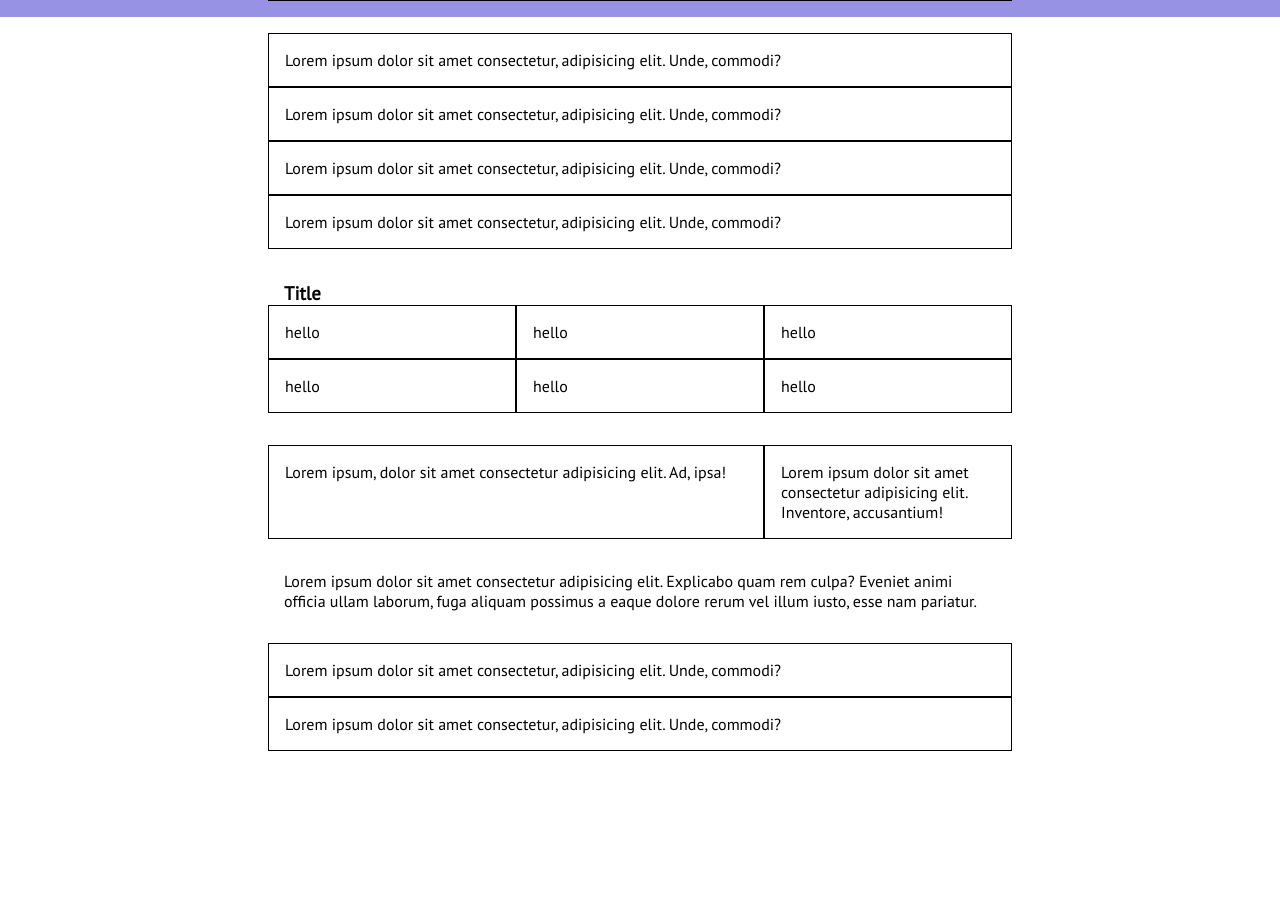
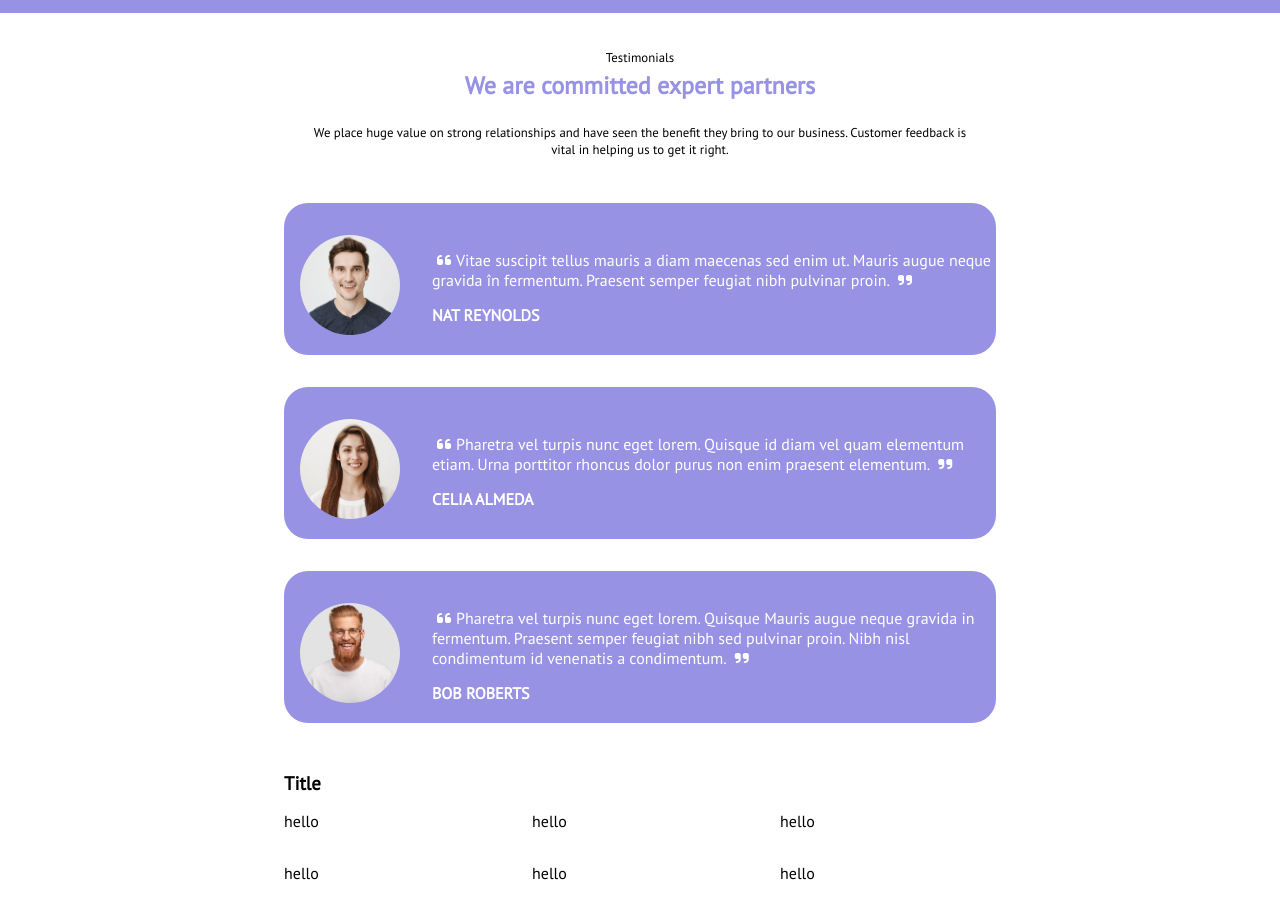
Before and after one commit to StefanRaluca/htmlcss-responsive-layout, a plain HTML site: page index.html in a window 1280 px wide. Shown: the part 1182-2084 px from the top of the page. Before the commit the page ends 1949 px from the top, so only its background shows below. Drawn offline with Linux system fonts and the light colour scheme.

Commit message:
add section partners design

```diff
--- a/assets/style.css
+++ b/assets/style.css
@@ -78,7 +78,7 @@ body {
 
 [class*="col-"] {
     padding: 1rem;
-    border: 1px solid black;
+    /* border: 1px solid black; */
 }
 
 
@@ -104,7 +104,7 @@ body {
     width: calc((100% / 12) * 4);
 }
 
-/* style of cards first section */
+/* style of cards first section  demo*/
 
 .card {
     background-color: var(--responsive--secondary);
@@ -185,9 +185,16 @@ body {
     color: rgb(143 133 133);
 }
 
+
+/* start style of container planning */
+
+
 #planning {
     background-color: var(--responsive--primary);
 }
+
+/* start style cards planning */
+
 
 .card_planning img {
     width: 80%;
@@ -237,6 +244,55 @@ body {
 .card_planning_bottom p {
     font-style: italic;
 }
+
+/* start style container expert partners */
+.partners {
+    gap: 2rem;
+    align-items: center;
+    color: var(--responsive--light);
+    background-color: var(--responsive--primary);
+}
+
+.top_partners {
+    text-align: center;
+}
+
+.top_partners h2 {
+    color: var(--responsive--primary);
+    margin-bottom: 10px;
+    margin-top: 5px;
+}
+
+.top_partners span,
+.top_partners p {
+    padding: 0.8rem;
+    font-size: 0.8rem;
+}
+
+
+/* start cards expert partners */
+.card_left img {
+    width: 100px;
+    border-radius: 50%;
+    height: 100px;
+    object-fit: cover;
+}
+
+.card_right span {
+    font-weight: 600;
+}
+
+.card_right p {
+    margin-bottom: 15px;
+}
+
+.card_right i {
+    margin-right: 5px;
+    margin-left: 5px;
+}
+
+
+
 
 
 /* mobile first  */
--- a/index.html
+++ b/index.html
@@ -194,15 +194,82 @@
         <!-- section partners with 4 cards (containers) -->
         <section id="expert_partners">
             <div class="container">
+                <div class="col-12">
+                    <div class="top_partners">
+                        <span>Testimonials</span>
+                        <h2>We are committed expert partners</h2>
+                        <p>We place huge value on strong relationships and have seen the benefit they bring to our
+                            business.
+                            Customer feedback is vital in helping us to get it right.</p>
+                    </div>
+                </div>
+
+
                 <div class="row">
 
-                    <div class="col-12">Lorem ipsum dolor sit amet consectetur, adipisicing elit. Unde, commodi?</div>
+                    <div class="col-12">
 
-                    <div class="col-12">Lorem ipsum dolor sit amet consectetur, adipisicing elit. Unde, commodi?</div>
+                        <div class="card partners">
+                            <div class="card_left">
+                                <img src="./assets/img/testimonial1.jpg" alt="">
 
-                    <div class="col-12">Lorem ipsum dolor sit amet consectetur, adipisicing elit. Unde, commodi?</div>
+                            </div>
+                            <div class="card_right">
 
-                    <div class="col-12">Lorem ipsum dolor sit amet consectetur, adipisicing elit. Unde, commodi?</div>
+                                <p> <i class="fa-solid fa-quote-left"></i>Vitae suscipit tellus mauris a diam maecenas
+                                    sed enim ut. Mauris augue neque gravida
+                                    în
+                                    fermentum. Praesent semper feugiat nibh pulvinar proin.
+                                    <i class="fa-solid fa-quote-right"></i>
+                                </p>
+                                <span>NAT REYNOLDS</span>
+                            </div>
+                        </div>
+
+                    </div>
+
+                    <div class="col-12">
+
+
+                        <div class="card partners">
+                            <div class="card_left">
+                                <img src="./assets/img/testimonial2.jpg" alt="">
+
+                            </div>
+                            <div class="card_right">
+
+                                <p> <i class="fa-solid fa-quote-left"></i>Pharetra vel turpis nunc eget lorem. Quisque
+                                    id diam vel quam elementum etiam. Urna porttitor rhoncus dolor purus non
+                                    enim praesent elementum.
+                                    <i class="fa-solid fa-quote-right"></i>
+                                </p>
+                                <span> CELIA ALMEDA</span>
+                            </div>
+                        </div>
+
+                    </div>
+
+                    <div class="col-12">
+
+                        <div class="card partners">
+                            <div class="card_left">
+                                <img src="./assets/img/testimonial3.jpg" alt="">
+
+                            </div>
+                            <div class="card_right">
+
+                                <p> <i class="fa-solid fa-quote-left"></i>Pharetra vel turpis nunc eget lorem. Quisque
+                                    Mauris augue neque gravida in fermentum. Praesent semper feugiat nibh sed pulvinar
+                                    proin.
+                                    Nibh nisl condimentum id venenatis a condimentum.
+                                    <i class="fa-solid fa-quote-right"></i>
+                                </p>
+                                <span> BOB ROBERTS</span>
+                            </div>
+                        </div>
+                    </div>
+
+
                 </div>
             </div>
         </section>
```
